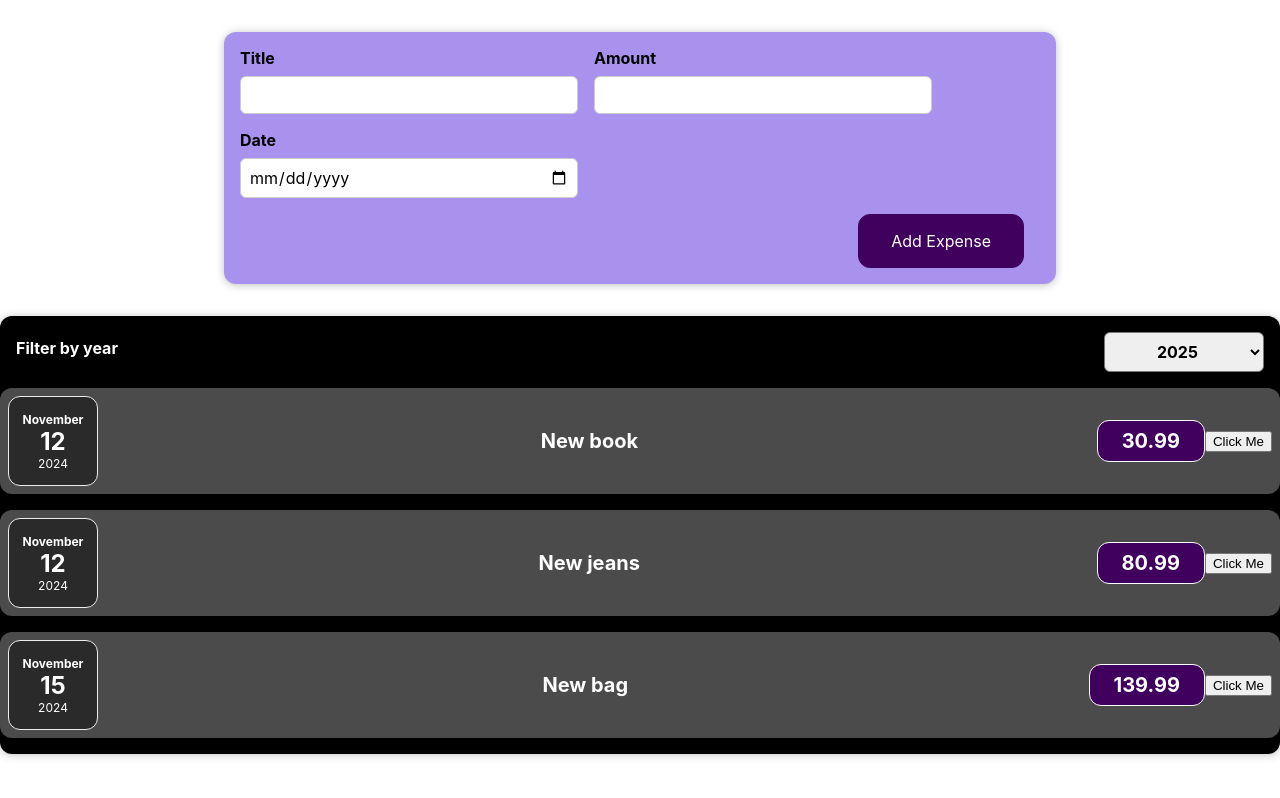
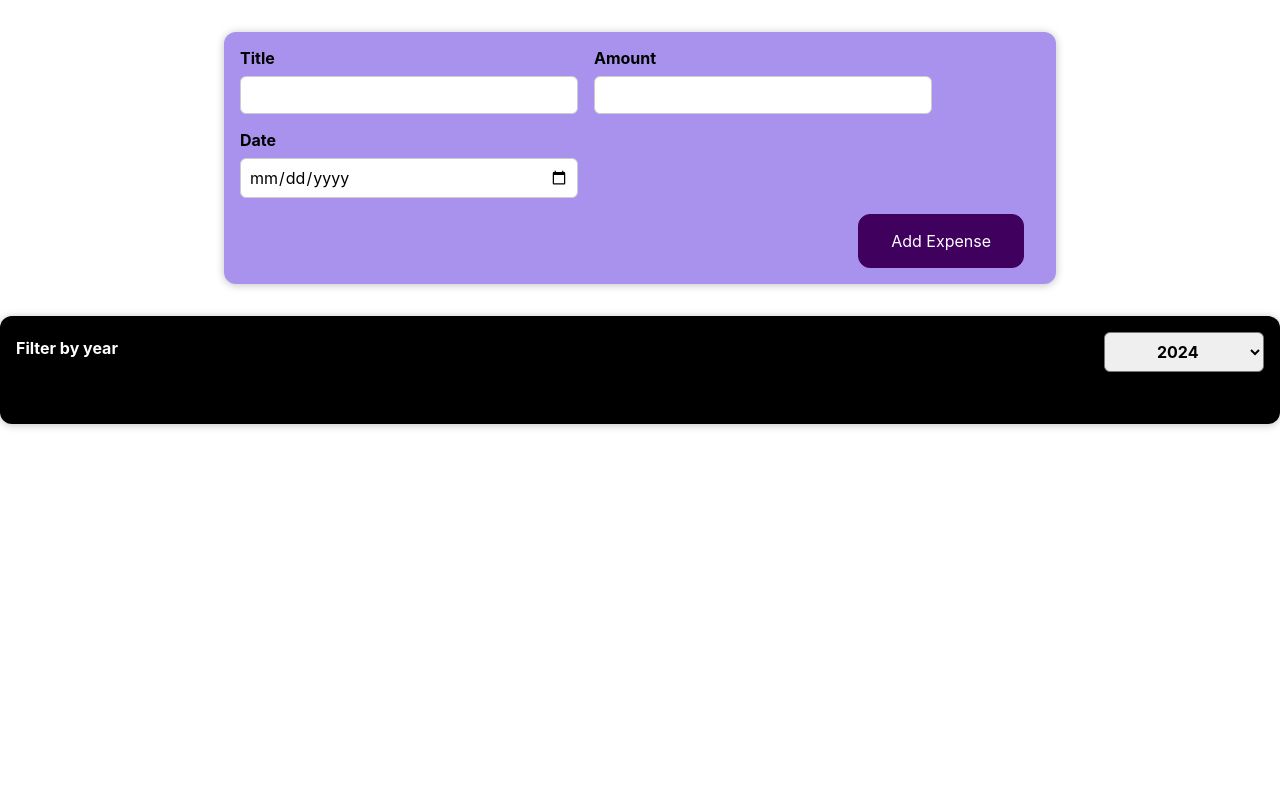
Before and after one commit to CarlRobertMots/expenses, a React app: page / in a window 1280 px wide. Built offline with nearby package versions, Linux system fonts and the light colour scheme; the HTML template or start-up script is replaced by a standard one.

Commit message:
yl14 aasta filtreerimine ja filtreeritud andmete kuvamine

```diff
--- a/src/App.jsx
+++ b/src/App.jsx
@@ -6,7 +6,7 @@
   const DYMMY_EXPENSES = [
     {
     id:'id1',
-    date: new Date(2024, 10, 12),
+    date: new Date(2025, 10, 12),
     title: 'New book',
     price: 30.99
   },
--- a/src/assets/Expenses/Expenses.jsx
+++ b/src/assets/Expenses/Expenses.jsx
@@ -4,27 +4,27 @@
 import './Expenses.css'
 import ExpensesFilter from './ExpensesFilter.jsx'
 
+const Expenses = (props) => {
+  const [filteredYear, setFilteredYear] = useState('2023')
 
+  const filterChangeHandler = (selectedYear) => {
+    setFilteredYear(selectedYear)
+  }
 
-const Expenses = (props) => {
-  const [filteredYear, setFilteredYear] = useState('2025')
-
-    const filterChangeHandler = (selectedYear) => {
-      setFilteredYear(selectedYear)
-        console.log(`Year data in Expenses.jsx ${selectedYear}` )
-    }
-    props.expenses.map((expense) => {
-      return <ExpenseItem expenseData={expense}/>
-    })
+  const filteredExpenses = props.expenses.filter((expense) =>
+    expense.date.getFullYear().toString() === filteredYear
+  )
 
   return (
     <Card className='expenses'>
-        <ExpensesFilter selectedYear={filteredYear} onChangeFilter={filterChangeHandler} />
-        {
-          props.expenses.map((expense) => {
-            return <ExpenseItem expenseData={expense} key={expense.id}/>
-            })
-        }
+      <ExpensesFilter selected={filteredYear} onChangeFilter={filterChangeHandler} />
+      {filteredExpenses.length > 0 ? (
+        filteredExpenses.map((expense) => (
+          <ExpenseItem expenseData={expense} key={expense.id} />
+        ))
+      ) : (
+        <p>No expenses found for {filteredYear}</p>
+      )}
     </Card>
   )
 }
```
